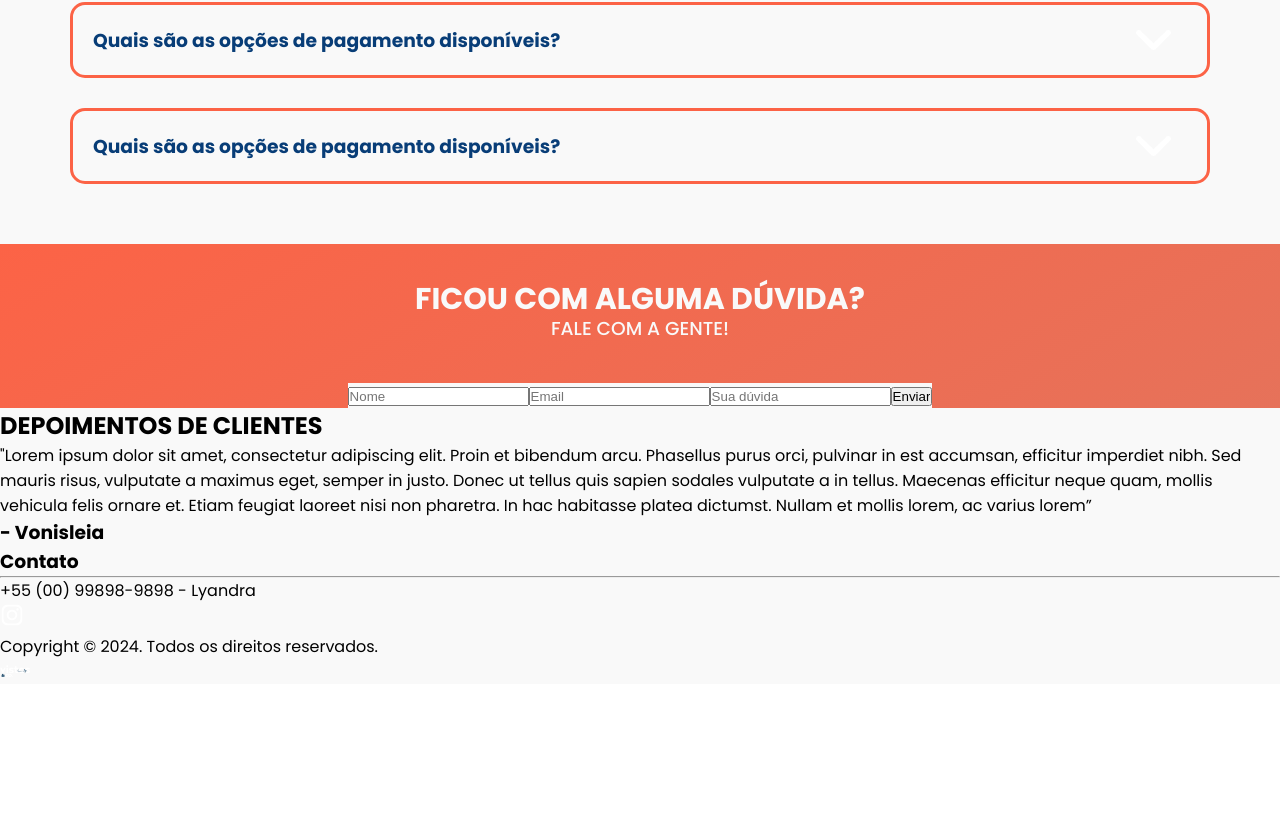
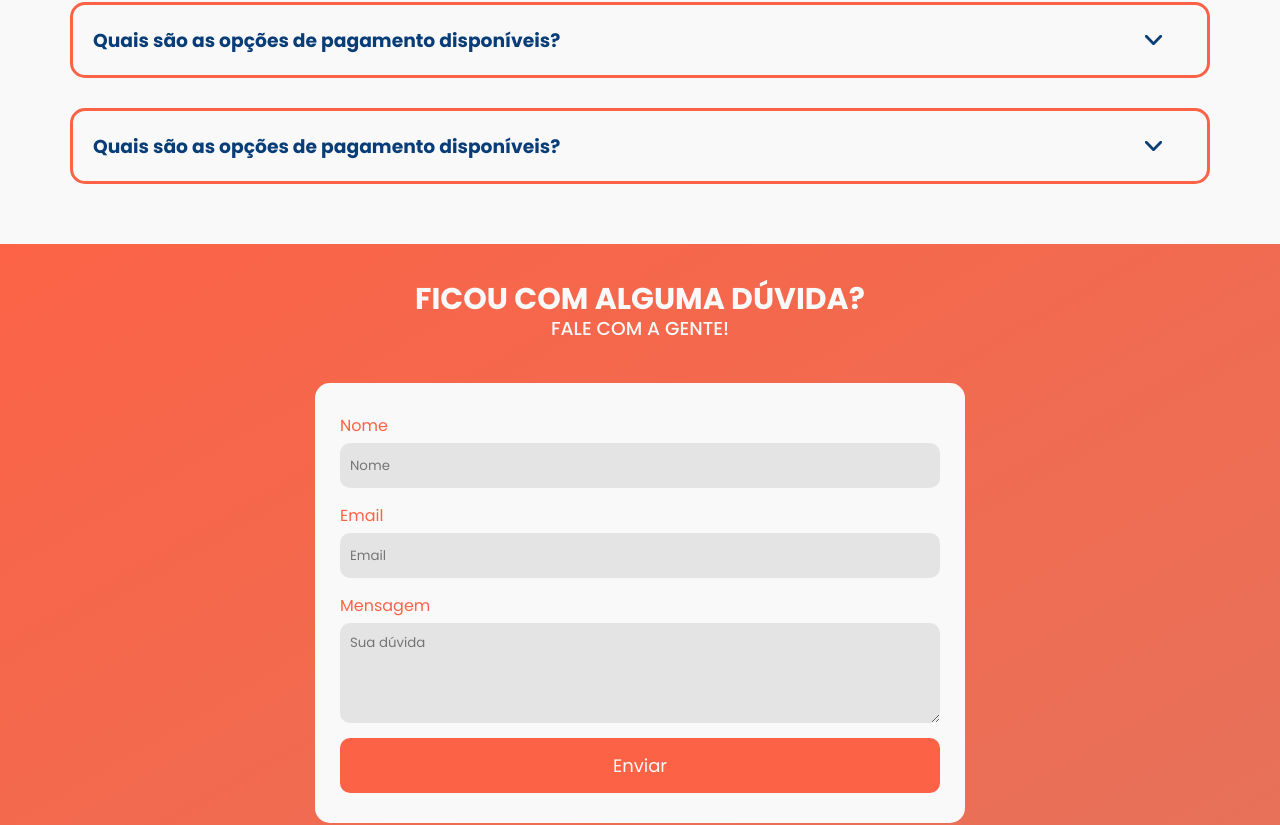
Before and after one commit to brunodeev/vistos-e-co-landing, an Angular app: page / in a window 1280 px wide. Shown: the part 3645-4470 px from the top of the page. Before the commit the page ends 4329 px from the top, so only its background shows below. Built offline with nearby package versions, Linux system fonts and the light colour scheme.

Commit message:
feat: html is finished

```diff
--- a/src/app/components/home/home.component.html
+++ b/src/app/components/home/home.component.html
@@ -90,46 +90,46 @@
             <h1>DÚVIDAS FREQUENTES</h1>
         </div>
         <div class="duvidas-cards">
-            <div class="duvida-card">
+            <div class="duvida-card" (click)="changeCard1()">
                 <div class="duvida-card-title">
                     <h3>Quais são as opções de pagamento disponíveis?</h3>
-                    <button (click)="changeCard1()" [style.transform]="cardBodyVisible1 == true ? 'rotate(-90deg)' : 'rotate(90deg)'"><img src="./assets/arrow2.png"></button>
+                    <button [style.transform]="cardBodyVisible1 == true ? 'rotate(-90deg)' : 'rotate(90deg)'"><img src="./assets/arrow-blue.png"></button>
                 </div>
                 <div *ngIf="cardBodyVisible1">
                     <p [style]="'margin-bottom: 20px'">Nossa assessoria oferece diversas opções de pagamento para maior comodidade dos clientes. O pagamento dos nossos serviços pode ser feito através de PIX, boleto ou parcelado incluindo as taxas da plataforma de pagamento. O pagamento das Taxas Consulares podem ser feitos via boleto ou pelo cartão de crédito do cliente.</p>
                 </div>
             </div>
-            <div class="duvida-card">
+            <div class="duvida-card" (click)="changeCard2()">
                 <div class="duvida-card-title">
                     <h3>Quais são as opções de pagamento disponíveis?</h3>
-                    <button (click)="changeCard2()" [style.transform]="cardBodyVisible2 == true ? 'rotate(-90deg)' : 'rotate(90deg)'"><img src="./assets/arrow2.png"></button>
+                    <button [style.transform]="cardBodyVisible2 == true ? 'rotate(-90deg)' : 'rotate(90deg)'"><img src="./assets/arrow-blue.png"></button>
                 </div>
                 <div *ngIf="cardBodyVisible2">
                     <p [style]="'margin-bottom: 20px'">Nossa assessoria oferece diversas opções de pagamento para maior comodidade dos clientes. O pagamento dos nossos serviços pode ser feito através de PIX, boleto ou parcelado incluindo as taxas da plataforma de pagamento. O pagamento das Taxas Consulares podem ser feitos via boleto ou pelo cartão de crédito do cliente.</p>
                 </div>
             </div>
-            <div class="duvida-card">
+            <div class="duvida-card" (click)="changeCard3()">
                 <div class="duvida-card-title">
                     <h3>Quais são as opções de pagamento disponíveis?</h3>
-                    <button (click)="changeCard3()" [style.transform]="cardBodyVisible3 == true ? 'rotate(-90deg)' : 'rotate(90deg)'"><img src="./assets/arrow2.png"></button>
+                    <button [style.transform]="cardBodyVisible3 == true ? 'rotate(-90deg)' : 'rotate(90deg)'"><img src="./assets/arrow-blue.png"></button>
                 </div>
                 <div *ngIf="cardBodyVisible3">
                     <p [style]="'margin-bottom: 20px'">Nossa assessoria oferece diversas opções de pagamento para maior comodidade dos clientes. O pagamento dos nossos serviços pode ser feito através de PIX, boleto ou parcelado incluindo as taxas da plataforma de pagamento. O pagamento das Taxas Consulares podem ser feitos via boleto ou pelo cartão de crédito do cliente.</p>
                 </div>
             </div>
-            <div class="duvida-card">
+            <div class="duvida-card" (click)="changeCard4()">
                 <div class="duvida-card-title">
                     <h3>Quais são as opções de pagamento disponíveis?</h3>
-                    <button (click)="changeCard4()" [style.transform]="cardBodyVisible4 == true ? 'rotate(-90deg)' : 'rotate(90deg)'"><img src="./assets/arrow2.png"></button>
+                    <button [style.transform]="cardBodyVisible4 == true ? 'rotate(-90deg)' : 'rotate(90deg)'"><img src="./assets/arrow-blue.png"></button>
                 </div>
                 <div *ngIf="cardBodyVisible4">
                     <p [style]="'margin-bottom: 20px'">Nossa assessoria oferece diversas opções de pagamento para maior comodidade dos clientes. O pagamento dos nossos serviços pode ser feito através de PIX, boleto ou parcelado incluindo as taxas da plataforma de pagamento. O pagamento das Taxas Consulares podem ser feitos via boleto ou pelo cartão de crédito do cliente.</p>
                 </div>
             </div>
-            <div class="duvida-card">
+            <div class="duvida-card" (click)="changeCard5()">
                 <div class="duvida-card-title">
                     <h3>Quais são as opções de pagamento disponíveis?</h3>
-                    <button (click)="changeCard5()" [style.transform]="cardBodyVisible5 == true ? 'rotate(-90deg)' : 'rotate(90deg)'"><img src="./assets/arrow2.png"></button>
+                    <button [style.transform]="cardBodyVisible5 == true ? 'rotate(-90deg)' : 'rotate(90deg)'"><img src="./assets/arrow-blue.png"></button>
                 </div>
                 <div *ngIf="cardBodyVisible5">
                     <p [style]="'margin-bottom: 20px'">Nossa assessoria oferece diversas opções de pagamento para maior comodidade dos clientes. O pagamento dos nossos serviços pode ser feito através de PIX, boleto ou parcelado incluindo as taxas da plataforma de pagamento. O pagamento das Taxas Consulares podem ser feitos via boleto ou pelo cartão de crédito do cliente.</p>
@@ -146,10 +146,16 @@
 
         <div class="fcd-card">
             <form>
-                <input type="text" placeholder="Nome" />
-                <input type="text" placeholder="Email" />
-                <input type="text" placeholder="Sua dúvida" />
-                <input type="submit" value="Enviar"/>
+                <label for="nome">Nome</label>
+                <input id="nome" class="normal-duvida" type="text" placeholder="Nome" />
+
+                <label for="email">Email</label>
+                <input id="email" class="normal-duvida" type="text" placeholder="Email" />
+
+                <label for="duvida">Mensagem</label>
+                <textarea id="duvida" class="caixa-duvida" type="text" placeholder="Sua dúvida"></textarea>
+
+                <input class="enviar" type="submit" value="Enviar"/>
             </form>
         </div>
     </section>
@@ -162,7 +168,7 @@
 
     <section class="contato">
         <h3>Contato</h3>
-        <hr>
+        <span></span>
         <p>+55 (00) 99898-9898 - Lyandra</p>
         <img src="./assets/instagram.png">
     </section>
--- a/src/app/components/home/home.component.scss
+++ b/src/app/components/home/home.component.scss
@@ -422,6 +422,10 @@ main {
             padding: 0px 20px;
             margin-bottom: 30px;
 
+            &:hover {
+                cursor: pointer;
+            }
+
             .duvida-card-title {
                 display: flex;
                 flex-direction: row;
@@ -437,7 +441,7 @@ main {
                     background-color: transparent;
 
                     img {
-                        width: 20px;
+                        width: 10px;
                     }
 
                     &:hover {
@@ -475,12 +479,131 @@ main {
 
     .fcd-card {
         background-color: #f9f9f9;
+        width: 650px;
+        margin-bottom: 60px;
+        display: flex;
+        flex-direction: column;
+        align-items: center;
+        justify-content: center;
+        border-radius: 15px;
+
+        form {
+            display: flex;
+            flex-direction: column;
+            align-items: start;
+            justify-content: center;
+            width: 600px;
+            margin: 30px 0px;
+
+            label {
+                color: #fc6346;
+                margin-bottom: 5px;
+            }
+
+            .normal-duvida {
+                width: 100%;
+                height: 45px;
+                border: none;
+                background-color: #e4e4e4;
+                border-radius: 10px;
+                padding-left: 10px;
+                outline: none;
+                font-family: 'Poppins', sans-serif;
+                margin-bottom: 15px;
+            }
+
+            .caixa-duvida {
+                min-width: 100%;
+                max-width: 100%;
+                min-height: 100px;
+                border: none;
+                background-color: #e4e4e4;
+                border-radius: 10px;
+                padding-top: 10px;
+                padding-left: 10px;
+                outline: none;
+                font-family: 'Poppins', sans-serif;
+                margin-bottom: 15px;
+            }
+
+            .enviar {
+                height: 55px;
+                width: 100%;
+                border-radius: 10px;
+                border: none;
+                background-color: #fc6346;
+                font-family: 'Poppins', sans-serif;
+                color: #f9f9f9;
+                font-size: 18px;
+            }
+        }
+    }
+}
+
+.depoimentos {
+    display: flex;
+    flex-direction: column;
+    justify-content: center;
+    align-items: center;
+    color: #083e77;
+    margin-bottom: 70px;
+
+    h1 {
+        margin-top: 50px;
+        font-size: 30px;
+    }
+
+    p {
+        width: 800px;
+        text-align: center;
+        margin: 50px 0px;
+        font-weight: 500;
+    }
+}
+
+.contato {
+    background-color: #083d77;
+    color: #f9f9f9;
+    padding: 50px 50px;
+    display: flex;
+    flex-direction: column;
+
+    h3 {
+        font-weight: 500;
+        margin-bottom: 10px;
+    }
+
+    span {
+        content: '';
+        background-color: #f9f9f9;
+        width: 100%;
+        height: 1px;
+        border-radius: 10px;
+        margin-bottom: 20px;
+    }
+
+    p {
+        font-weight: 400;
+        margin-bottom: 10px;
+    }
+
+    img {
+        width: 25px;
     }
 }
 
 .direitos {
+    display: flex;
+    align-items: center;
+    justify-content: center;
+    flex-direction: column;
+    background-color: #fc6346;
+    color: #f9f9f9;
+    padding: 30px 0px;
+
     img {
-        width: 30px;
+        width: 80px;
+        margin-top: 20px;
     }
 }
 
```
Also changed, not shown: src/assets/arrow-blue.png (added).
